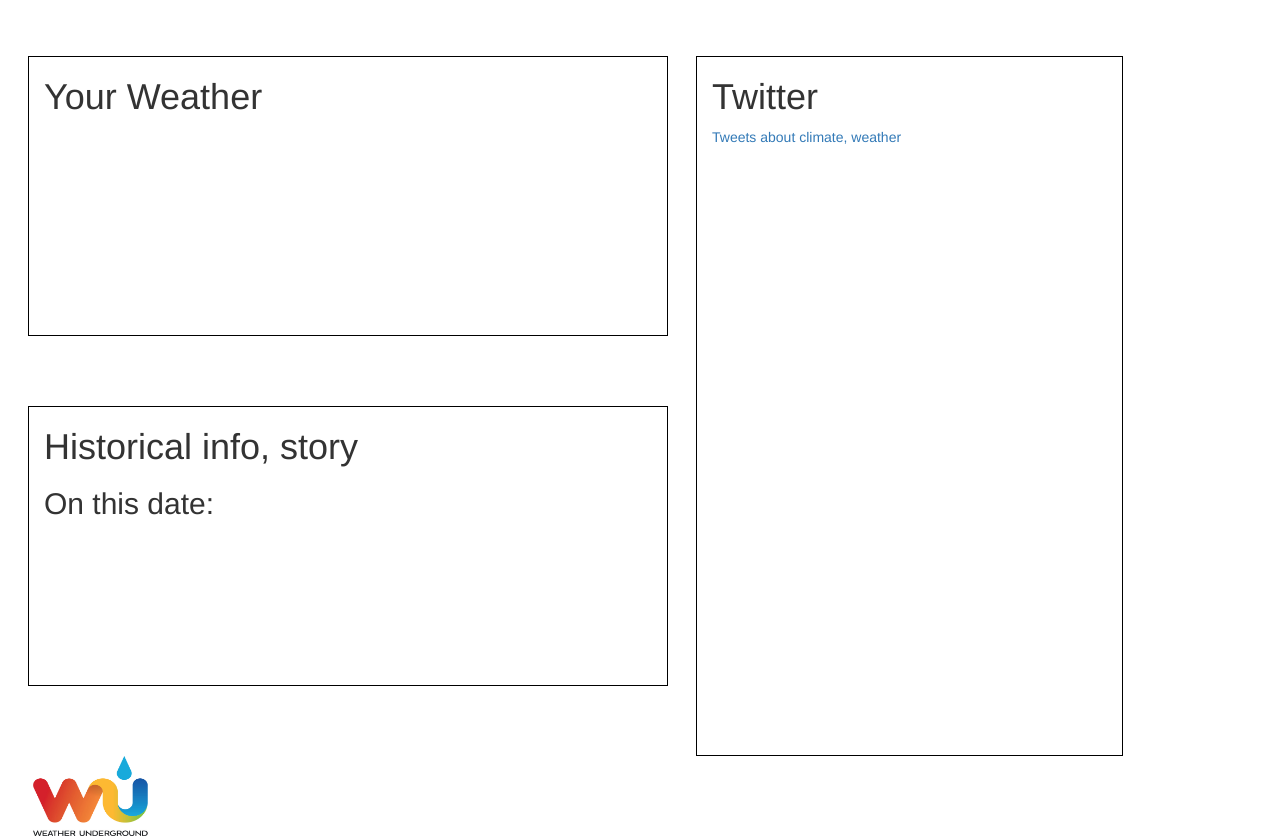
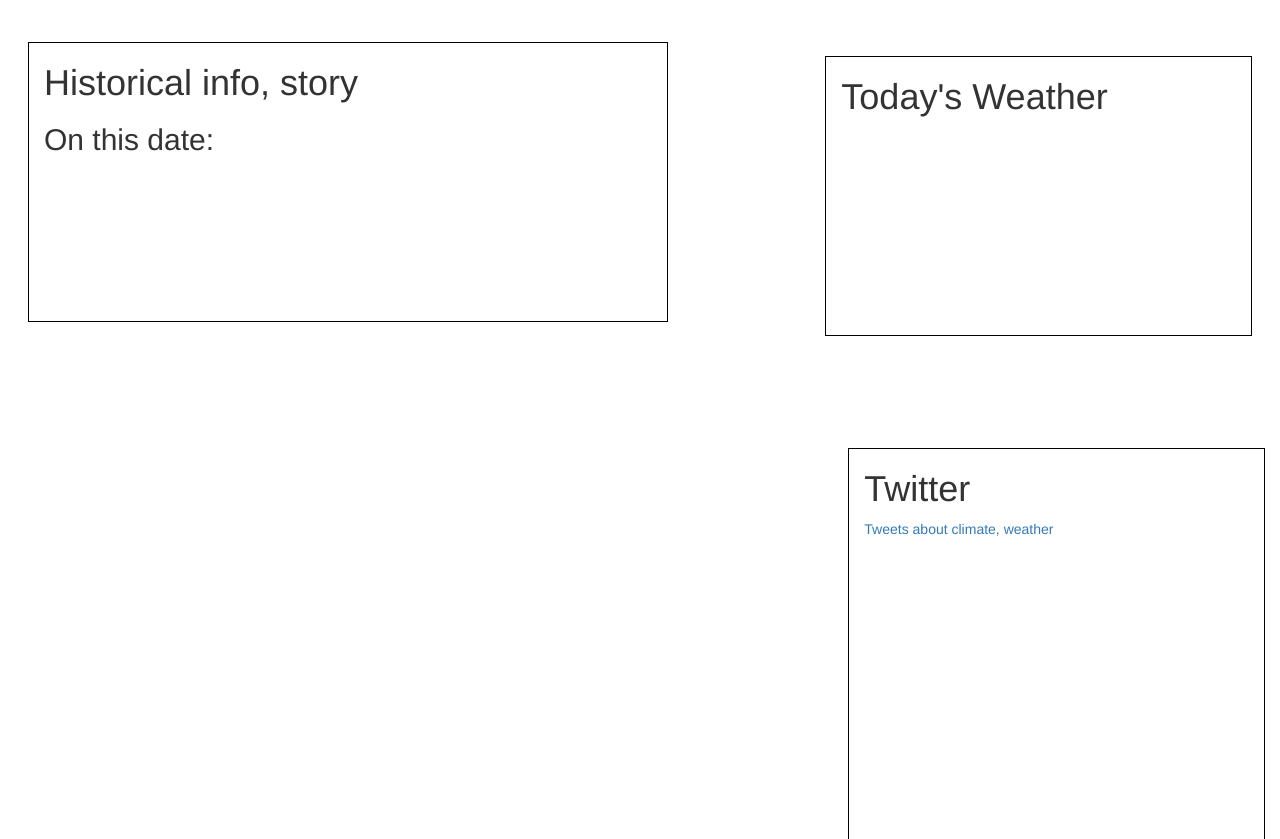
Before and after one commit to mgalicer/climate-story, a website: page public/index.html in a window 1280 px wide. Shown: the top 839 px of the page. Drawn offline with nearby package versions, Linux system fonts and the light colour scheme; no server answers.

Commit message:
add bootstrap

```diff
--- a/public/index.html
+++ b/public/index.html
@@ -23,26 +23,36 @@
 </head>
 
 <body>
-  <section id="personal-section" class="col-md-6">
-    <h1>Your Weather</h1>
+    <div class="container-fluid">
+        <div class="row">
+          <section id="map-section" class="col-md-4">
           </section>
 
-  <aside id="twitter-section" class="col-md-4">
+            <aside id="personal-section" class="col-md-4 pull-right">
+                <h1>Today's Weather</h1>
+                <p id="temp-today"></p>
+                <p id="weather-today"></p>
+            </aside>
+        </div>
+
+        <aside id="twitter-section" class="col-md-4 pull-right">
             <h1>Twitter</h1>
             <a class="twitter-timeline" href="https://twitter.com/search?q=climate%2C%20weather" data-widget-id="723995124557045760">Tweets about climate, weather</a>
             <script>!function(d,s,id){var js,fjs=d.getElementsByTagName(s)[0],p=/^http:/.test(d.location)?'http':'https';if(!d.getElementById(id)){js=d.createElement(s);js.id=id;js.src=p+"://platform.twitter.com/widgets.js";fjs.parentNode.insertBefore(js,fjs);}}(document,"script","twitter-wjs");</script>
 
         </aside>
 
+        <div class="row">
             <section id="story-section" class="col-md-6">
                 <h1>Historical info, story</h1>
                 <h2>On this date: </h2>
             </section>
+        </div>
 
         <section id="api-logos" class="col-md-12">
             <img src="images/WU_logo.jpg" alt="Weather Underground logo" height="80px" width="150px">
         </section>
-
+    </div>
 </body>
 
 </html>
```
Lines whose indentation alone changed are shown as unchanged.
